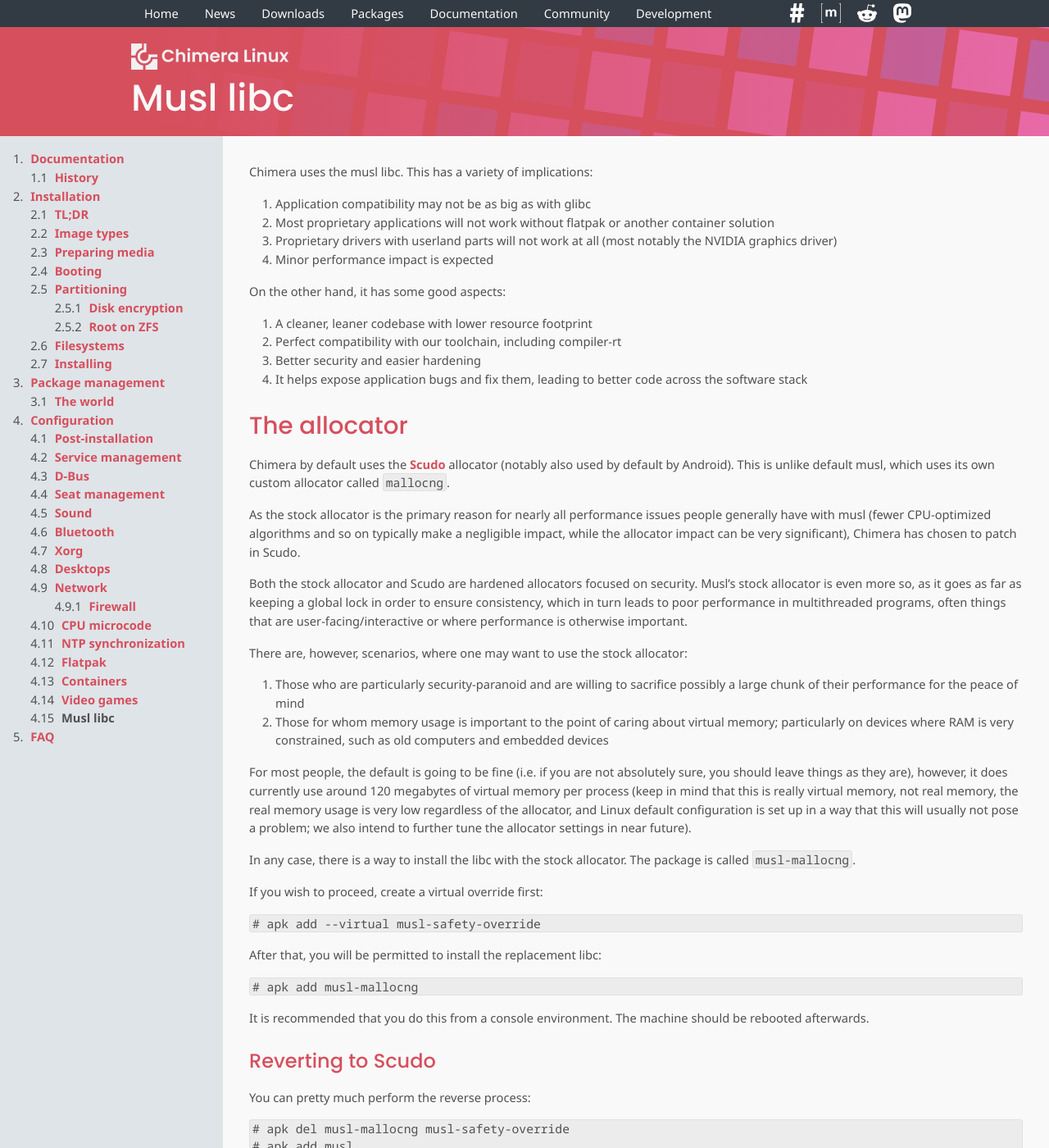
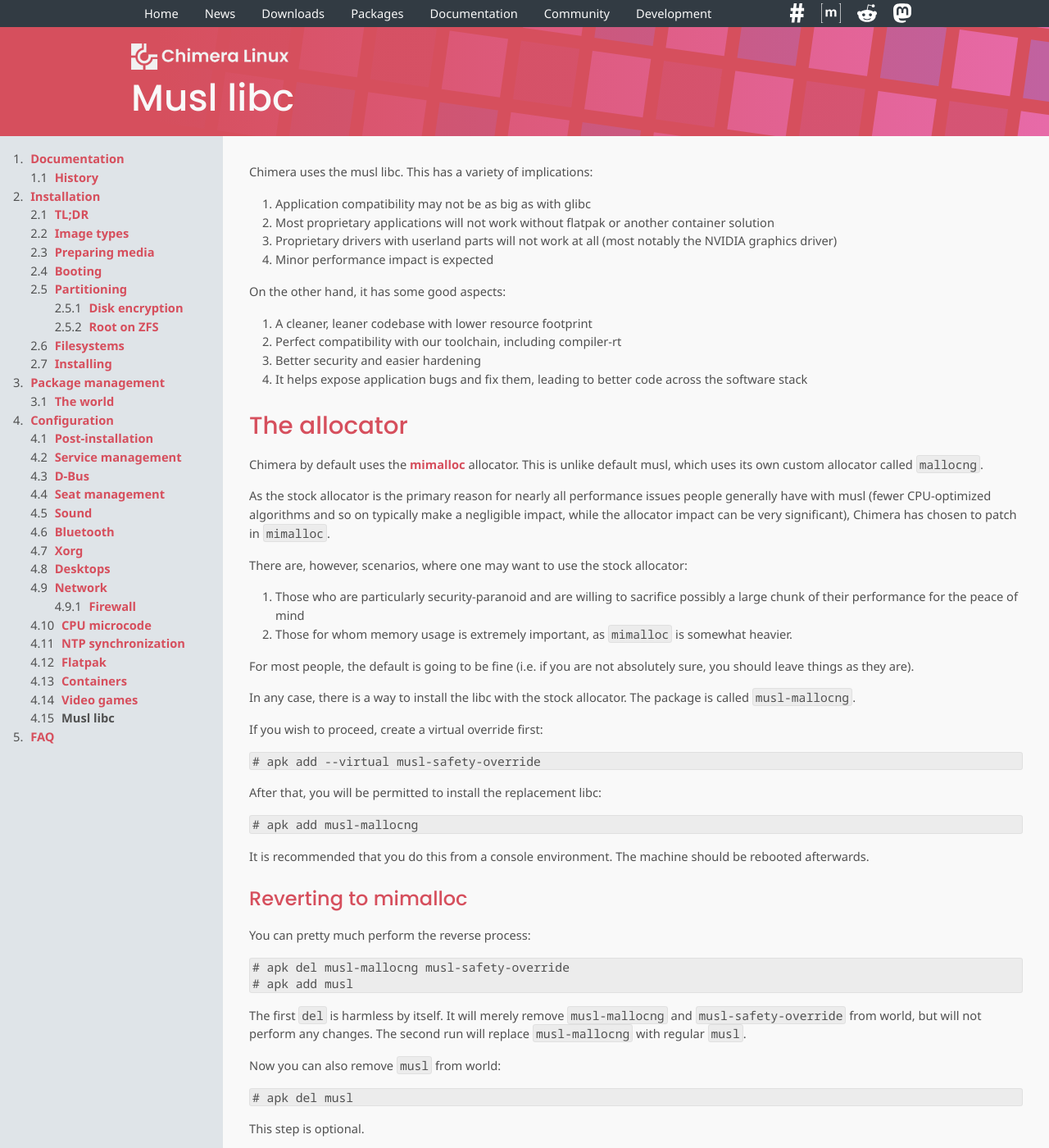
Before and after one commit to chimera-linux/chimera-linux.github.io, a Jekyll site: the page built from _docs/configuration/musl.md, in a window 1280 px wide and 1400 px high. Shown: the whole window at 82% size. Built offline with Jekyll 4.4.1, drawn with Linux system fonts in a browser that asks for light colours.

Commit message:
update docs for mimalloc

```diff
--- a/_docs/configuration/musl.md
+++ b/_docs/configuration/musl.md
@@ -23,36 +23,24 @@
 
 ## The allocator
 
-Chimera by default uses the [Scudo](https://llvm.org/docs/ScudoHardenedAllocator.html)
-allocator (notably also used by default by Android). This is unlike default
-musl, which uses its own custom allocator called `mallocng`.
+Chimera by default uses the [mimalloc](https://github.com/microsoft/mimalloc)
+allocator. This is unlike default musl, which uses its own custom allocator
+called `mallocng`.
 
 As the stock allocator is the primary reason for nearly all performance
 issues people generally have with musl (fewer CPU-optimized algorithms
 and so on typically make a negligible impact, while the allocator impact
-can be very significant), Chimera has chosen to patch in Scudo.
-
-Both the stock allocator and Scudo are hardened allocators focused on security.
-Musl's stock allocator is even more so, as it goes as far as keeping a global
-lock in order to ensure consistency, which in turn leads to poor performance
-in multithreaded programs, often things that are user-facing/interactive
-or where performance is otherwise important.
+can be very significant), Chimera has chosen to patch in `mimalloc`.
 
 There are, however, scenarios, where one may want to use the stock allocator:
 
 1. Those who are particularly security-paranoid and are willing to sacrifice
    possibly a large chunk of their performance for the peace of mind
-2. Those for whom memory usage is important to the point of caring about
-   virtual memory; particularly on devices where RAM is very constrained,
-   such as old computers and embedded devices
+2. Those for whom memory usage is extremely important, as `mimalloc` is
+   somewhat heavier.
 
 For most people, the default is going to be fine (i.e. if you are not
-absolutely sure, you should leave things as they are), however, it does
-currently use around 120 megabytes of virtual memory per process (keep in
-mind that this is really virtual memory, not real memory, the real memory
-usage is very low regardless of the allocator, and Linux default configuration
-is set up in a way that this will usually not pose a problem; we also
-intend to further tune the allocator settings in near future).
+absolutely sure, you should leave things as they are).
 
 In any case, there is a way to install the libc with the stock allocator.
 The package is called `musl-mallocng`.
@@ -72,7 +60,7 @@
 It is recommended that you do this from a console environment. The machine
 should be rebooted afterwards.
 
-### Reverting to Scudo
+### Reverting to mimalloc
 
 You can pretty much perform the reverse process:
 
```
Also changed, not shown: about/index.md (+2 -3 lines).
